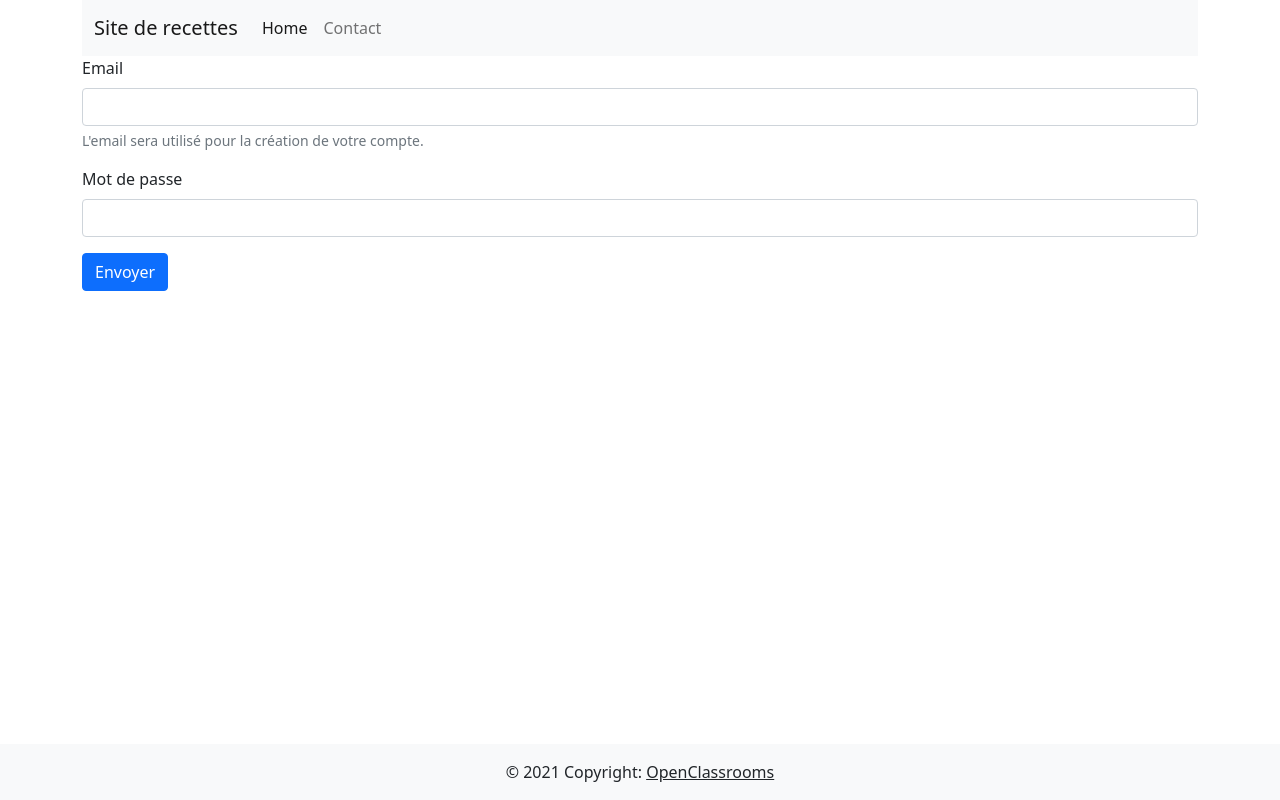
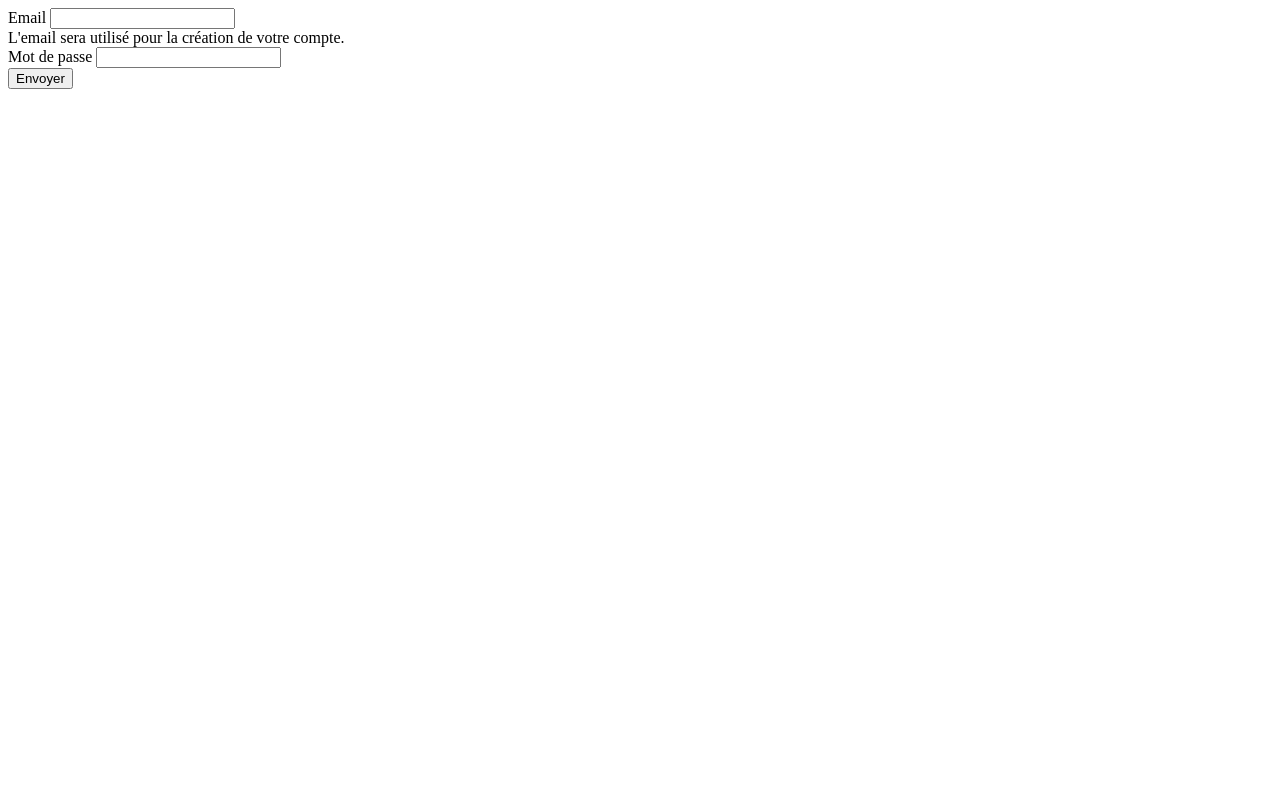
Before and after one commit to ArthurJenck/OC_decouvertePHP, a PHP site: page /login.php in a window 1280 px wide. Run offline with PHP 8.4, Linux system fonts and the light colour scheme.

Commit message:
feat: restructured folder

```diff
--- a/contact.php
+++ b/contact/index.php
@@ -13,7 +13,7 @@
 
 <body class="d-flex flex-column min-vh-100">
     <div class="container">
-        <?php require_once(__DIR__ . '/header.php'); ?>
+        <?php require_once(__DIR__ . '../../header.php'); ?>
         <h1>Contactez nous</h1>
         <form action="submit_contact.php" method="POST" enctype="multipart/form-data">
             <div class="mb-3">
@@ -33,7 +33,7 @@
         </form>
         <br />
     </div>
-    <?php require_once(__DIR__ . '/footer.php'); ?>
+    <?php require_once(__DIR__ . '../../footer.php'); ?>
 </body>
 
 
--- a/header.php
+++ b/header.php
@@ -1,17 +1,17 @@
 <!-- header.php -->
 <nav class="navbar navbar-expand-lg navbar-light bg-light">
     <div class="container-fluid">
-        <a class="navbar-brand" href="index.php">Site de recettes</a>
+        <a class="navbar-brand" href="/tests">Site de recettes</a>
         <button class="navbar-toggler" type="button" data-bs-toggle="collapse" data-bs-target="#navbarSupportedContent" aria-controls="navbarSupportedContent" aria-expanded="false" aria-label="Toggle navigation">
             <span class="navbar-toggler-icon"></span>
         </button>
         <div class="collapse navbar-collapse" id="navbarSupportedContent">
             <ul class="navbar-nav me-auto mb-2 mb-lg-0">
                 <li class="nav-item">
-                    <a class="nav-link active" aria-current="page" href="index.php">Home</a>
+                    <a class="nav-link active" aria-current="page" href="/tests/">Home</a>
                 </li>
                 <li class="nav-item">
-                    <a class="nav-link" href="contact.php">Contact</a>
+                    <a class="nav-link" href="/tests/contact/">Contact</a>
                 </li>
             </ul>
         </div>
--- a/index.php
+++ b/index.php
@@ -1,7 +1,7 @@
 <!-- inclusion des variables et fonctions -->
 <?php
-require_once(__DIR__ . '/variables.php');
-require_once(__DIR__ . '/functions.php');
+require_once(__DIR__ . '/utils/variables.php');
+require_once(__DIR__ . '/utils/functions.php');
 ?>
 
 <!DOCTYPE html>
--- a/login.php
+++ b/login.php
@@ -1,19 +1,3 @@
-<?php
-require_once(__DIR__ . '/variables.php');
-require_once(__DIR__ . '/functions.php');
-?>
-<!DOCTYPE html>
-<html>
-
-
-<head>
-  <meta charset="UTF-8">
-  <meta http-equiv="X-UA-Compatible" content="IE=edge">
-  <meta name="viewport" content="width=device-width, initial-scale=1.0">
-  <title>Site de recettes - Connexion</title>
-  <link href="https://cdn.jsdelivr.net/npm/bootstrap@5.0.2/dist/css/bootstrap.min.css" rel="stylesheet">
-</head>
-
 <?php
 $postData = $_POST;
 $users = [
@@ -41,10 +25,6 @@ if (isset($postData["email"]) && isset($postData["password"])) {
 ?>
 
 
-<body class="d-flex flex-column min-vh-100">
-  <div class="container">
-    <!-- inclusion de l'entête du site -->
-    <?php require_once(__DIR__ . '/header.php'); ?>
 
 <?php
 if (!isset($loggedUser)) : ?>
@@ -72,12 +52,3 @@ if (isset($postData["email"]) && isset($postData["password"])) {
     Bonjour <?php $loggedUser["email"] ?> et bienvenue sur le site !
   </p>
 <?php endif ?>
-
-
-  </div>
-  <!-- inclusion du bas de page du site -->
-  <?php require_once(__DIR__ . '/footer.php'); ?>
-</body>
-
-
-</html>
```
Also changed, not shown: contact/submit_contact.php (renamed from submit_contact.php), info/index.php (renamed from info.php), utils/functions.php (renamed from functions.php), utils/variables.php (renamed from variables.php). Lines whose indentation alone changed are shown as unchanged.
